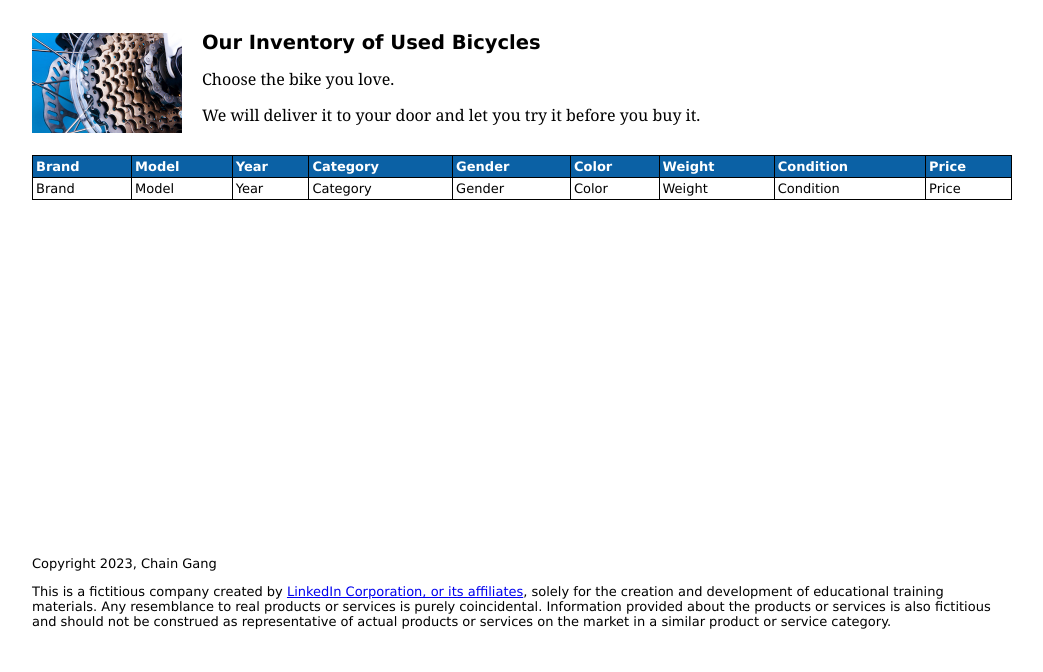
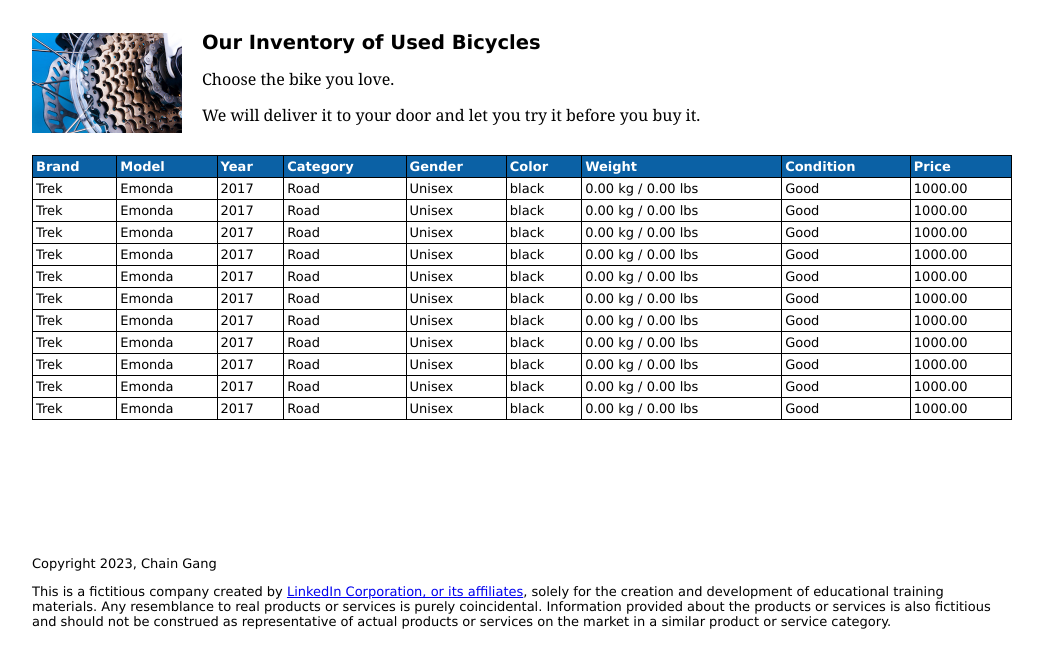
Before and after one commit to FilipNedovic/oop_sandbox, a PHP site: page /bicycles.php in a window 1280 px wide. Shown: the part 178-850 px from the top of the page, without its empty margins (126-1169 px from the left). Run offline with PHP 8.4, Linux system fonts and the light colour scheme.

Commit message:
from instances to HTML

```diff
--- a/chain_gang/private/classes/bicycle.class.php
+++ b/chain_gang/private/classes/bicycle.class.php
@@ -54,9 +54,9 @@ class Bicycle
         $this->weight_kg = floatval($value);
     }
 
-    public function weight_lbs($value)
+    public function weight_lbs()
     {
-        $weight_lbs = floatval($this->weight_kg) = floatval($value) * 2.2046226218;
+        $weight_lbs = floatval($this->weight_kg) * 2.2046226218;
         return number_format($weight_lbs, 2) . " lbs";
     }
 
--- a/chain_gang/public/bicycles.php
+++ b/chain_gang/public/bicycles.php
@@ -1,13 +1,13 @@
-<?php require_once('../private/initialize.php'); ?>
+<?php require_once("../private/initialize.php"); ?>
 
-<?php $page_title = 'Inventory'; ?>
-<?php include(SHARED_PATH . '/public_header.php'); ?>
+<?php $page_title = "Inventory"; ?>
+<?php include(SHARED_PATH . "/public_header.php"); ?>
 
 <div id="main">
 
   <div id="page">
     <div class="intro">
-      <img class="inset" src="<?php echo url_for('/images/AdobeStock_55807979_thumb.jpeg') ?>" />
+      <img class="inset" src="<?php echo url_for("/images/AdobeStock_55807979_thumb.jpeg") ?>" />
       <h2>Our Inventory of Used Bicycles</h2>
       <p>Choose the bike you love.</p>
       <p>We will deliver it to your door and let you try it before you buy it.</p>
@@ -26,21 +26,56 @@
         <th>Price</th>
       </tr>
 
-      <tr>
-        <td>Brand</td>
-        <td>Model</td>
-        <td>Year</td>
-        <td>Category</td>
-        <td>Gender</td>
-        <td>Color</td>
-        <td>Weight</td>
-        <td>Condition</td>
-        <td>Price</td>
-      </tr>
+      <?php
 
+      $args = [
+        "brand" => "Trek",
+        "model" => "Emonda",
+        "year" => 2017,
+        "gender" => "Unisex",
+        "color" => "black",
+        "weight_kg" => 1.5,
+        "category" => "Road",
+        "price" => 1000.00
+      ];
+      $bike = new Bicycle($args);
+
+      ?>
+
+      <?php for ($i = 0; $i <= 10; $i++) { ?>
+        <tr>
+          <td>
+            <?php echo $bike->brand; ?>
+          </td>
+          <td>
+            <?php echo $bike->model; ?>
+          </td>
+          <td>
+            <?php echo $bike->year; ?>
+          </td>
+          <td>
+            <?php echo $bike->category; ?>
+          </td>
+          <td>
+            <?php echo $bike->gender; ?>
+          </td>
+          <td>
+            <?php echo $bike->color; ?>
+          </td>
+          <td>
+            <?php echo h($bike->weight_kg()) . " / " . h($bike->weight_lbs()); ?>
+          </td>
+          <td>
+            <?php echo $bike->condition(); ?>
+          </td>
+          <td>
+            <?php echo h(sprintf("%01.2f", $bike->price)); ?>
+          </td>
+        </tr>
+      <?php } ?>
     </table>
   </div>
 
 </div>
 
-<?php include(SHARED_PATH . '/public_footer.php'); ?>
+<?php include(SHARED_PATH . "/public_footer.php"); ?>
```
